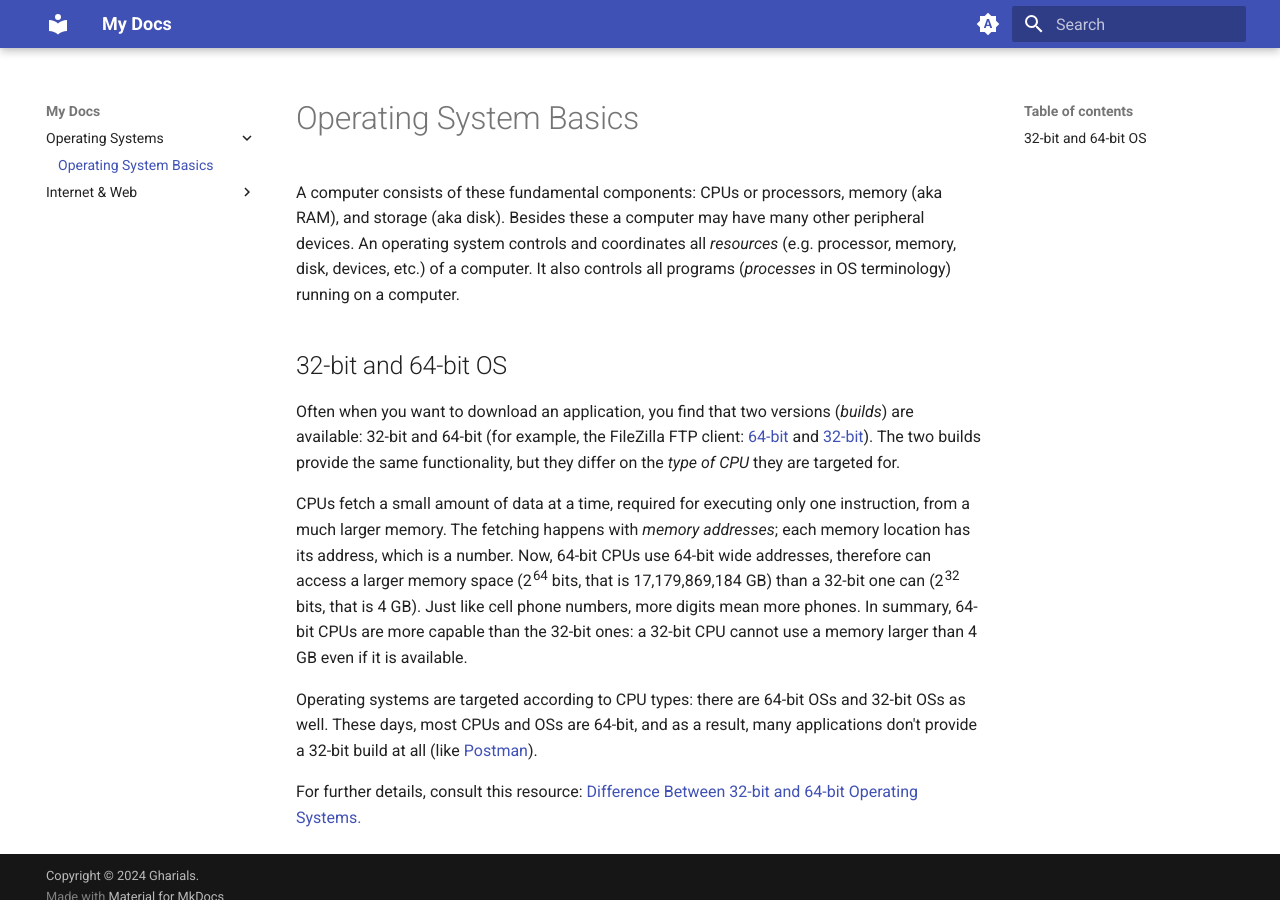
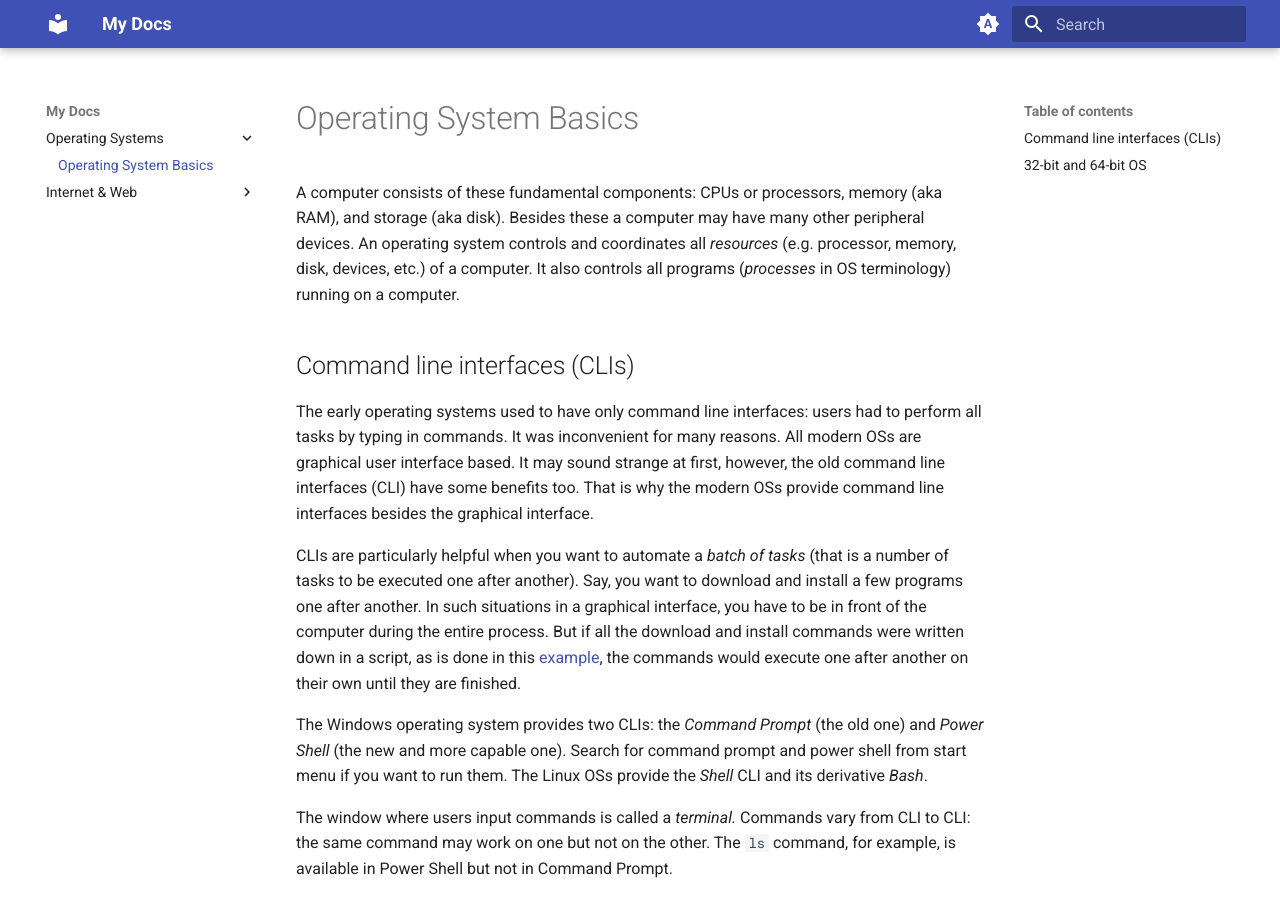
Before and after one commit to gharials/dev-path, an MkDocs documentation site: the page built from docs/operating-systems/os-basics.md, in a window 1280 px wide and 900 px high. Built offline with MkDocs 1.6.1 and Material for MkDocs 9.7.7, drawn with Linux system fonts in a browser that asks for light colours.

Commit message:
'os-basics': new section 'command line interfaces'.

```diff
--- a/docs/operating-systems/os-basics.md
+++ b/docs/operating-systems/os-basics.md
@@ -1,6 +1,16 @@
 # Operating System Basics
 
 A computer consists of these fundamental components: CPUs or processors, memory (aka RAM), and storage (aka disk). Besides these a computer may have many other peripheral devices. An operating system controls and coordinates all _resources_ (e.g. processor, memory, disk, devices, etc.) of a computer. It also controls all programs (_processes_ in OS terminology) running on a computer.
+
+## Command line interfaces (CLIs)
+
+The early operating systems used to have only command line interfaces: users had to perform all tasks by typing in commands. It was inconvenient for many reasons. All modern OSs are graphical user interface based. It may sound strange at first, however, the old command line interfaces (CLI) have some benefits too. That is why the modern OSs provide command line interfaces besides the graphical interface.
+
+CLIs are particularly helpful when you want to automate a _batch of tasks_ (that is a number of tasks to be executed one after another). Say, you want to download and install a few programs one after another. In such situations in a graphical interface, you have to be in front of the computer during the entire process. But if all the download and install commands were written down in a script, as is done in this [example](https://gist.github.com/brettjrea/e566a998d102ea2c2b8220c9c585e438), the commands would execute one after another on their own until they are finished.
+
+The Windows operating system provides two CLIs: the _Command Prompt_ (the old one) and _Power Shell_ (the new and more capable one). Search for command prompt and power shell from start menu if you want to run them. The Linux OSs provide the _Shell_ CLI and its derivative _Bash_.
+
+The window where users input commands is called a _terminal._ Commands vary from CLI to CLI: the same command may work on one but not on the other. The `ls` command, for example, is available in Power Shell but not in Command Prompt.
 
 ## 32-bit and 64-bit OS
 
```
